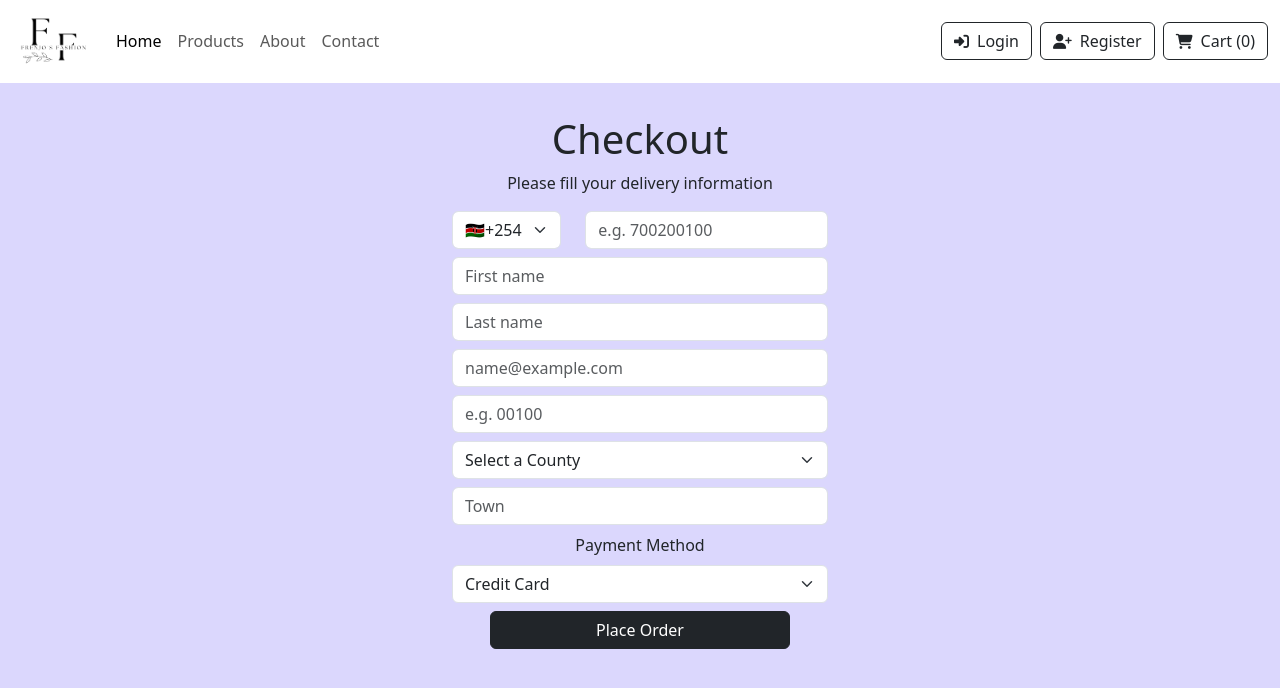
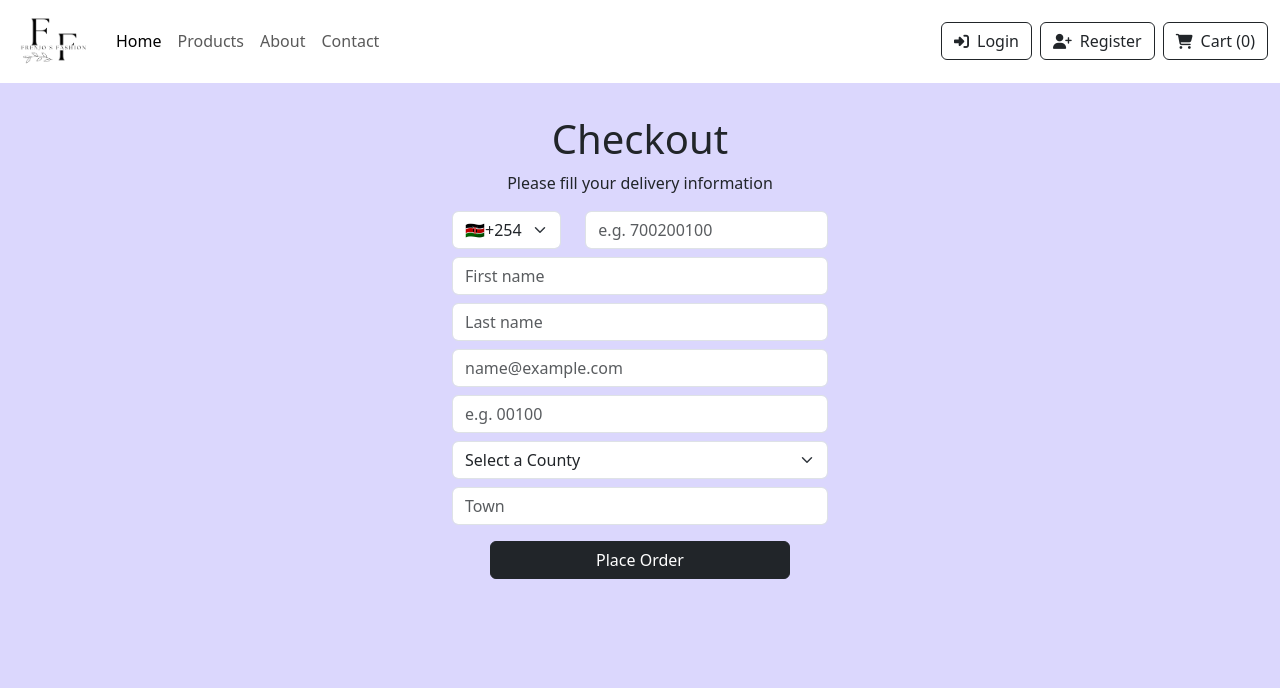
Before and after one commit to Brendafrenjo/e-commerce-app, a React (Create React App) app: page /checkout in a window 1280 px wide. Shown: the top 688 px of the page. Built offline with nearby package versions, Linux system fonts and the light colour scheme.

Commit message:
Update Checkout.js

```diff
--- a/src/Checkout.js
+++ b/src/Checkout.js
@@ -13,7 +13,6 @@ export default function Checkout() {
     county: "",
     town: "",
   });
-  const [selectedPaymentMethod, setSelectedPaymentMethod] = useState("Mpesa");
 
   const navigate = useNavigate();
 
@@ -73,11 +72,6 @@ export default function Checkout() {
       ...prevShippingInfo,
       [name]: value,
     }));
-  };
-
-  const handlePaymentMethodChange = (e) => {
-    const { value } = e.target;
-    setSelectedPaymentMethod(value);
   };
 
   const isEmailValid = (email) => {
@@ -215,21 +209,6 @@ export default function Checkout() {
             value={shippingInfo.town}
           />
         </form>
-
-        <label htmlFor="paymentMethod" className="form-label">
-          Payment Method
-        </label>
-        <select
-          id="paymentMethod"
-          name="paymentMethod"
-          className="form-select"
-          onChange={handlePaymentMethodChange}
-          value={selectedPaymentMethod}
-        >
-          <option value="Credit Card">Credit Card</option>
-          <option value="PayPal">PayPal</option>
-          <option value="PayPal">Mpesa</option>
-        </select>
         <button
           type="button"
           className="btn btn-dark mt-2 place-order"
```
